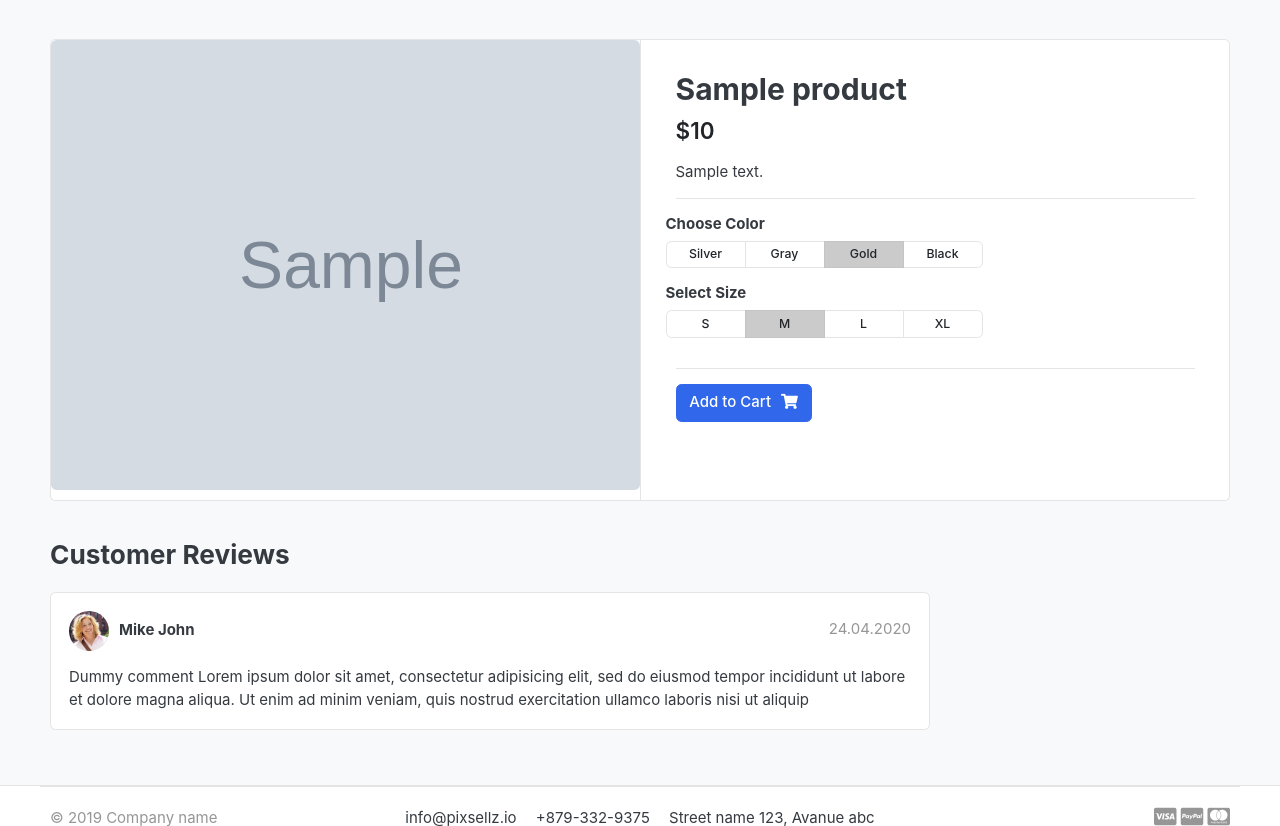
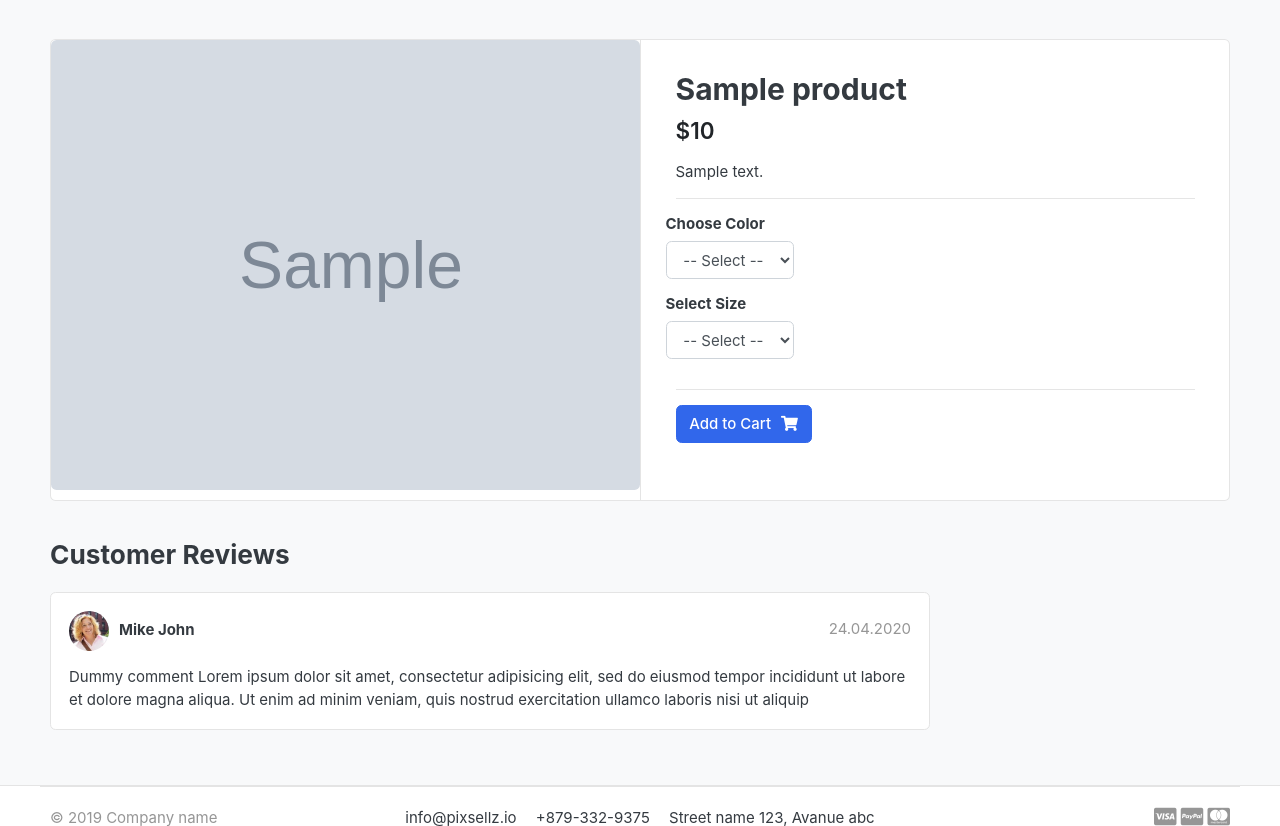
Before and after one commit to SangamChaurasiya/greatKart, a Django app: a page that uses templates/includes/navbar.html in a window 1280 px wide. Shown: the part 119-945 px from the top of the page. Run offline with Django 5.2, Linux system fonts and the light colour scheme; tables that the repository leaves empty hold one stand-in row (values such as "Sample post"); grey boxes marked "Sample" are stand-in pictures; some libraries are stand-ins or nearby versions; some web fonts are replaced.

Commit message:
Cart functionality with variations

```diff
--- a/carts/models.py
+++ b/carts/models.py
@@ -1,6 +1,5 @@
 from django.db import models
-from store.models import Product
-
+from store.models import Product, Variation
 
 
 class Cart(models.Model):
@@ -13,6 +12,7 @@ class Cart(models.Model):
 
 class CartItem(models.Model):
     product = models.ForeignKey(Product, on_delete=models.CASCADE)
+    variations = models.ManyToManyField(Variation, blank=True)
     cart = models.ForeignKey(Cart, on_delete=models.CASCADE)
     quantity = models.IntegerField()
     is_active = models.BooleanField(default=True)
--- a/carts/urls.py
+++ b/carts/urls.py
@@ -6,6 +6,6 @@ app_name = 'cart'
 urlpatterns = [
     path('', views.cart, name="cart"),
     path('add_cart/<int:product_id>/', views.add_cart, name="add_cart"),
-    path('remove_cart/<int:product_id>/', views.remove_cart, name="remove_cart"),
-    path('remove_cart_item/<int:product_id>/', views.remove_cart_item, name="remove_cart_item"),
+    path('remove_cart/<int:product_id>/<int:cart_item_id>/', views.remove_cart, name="remove_cart"),
+    path('remove_cart_item/<int:product_id>/<int:cart_item_id>/', views.remove_cart_item, name="remove_cart_item"),
 ]
--- a/carts/views.py
+++ b/carts/views.py
@@ -1,5 +1,5 @@
 from django.shortcuts import render, redirect, get_object_or_404
-from store.models import Product
+from store.models import Product, Variation
 from .models import Cart, CartItem
 from django.core.exceptions import ObjectDoesNotExist
 
@@ -13,40 +13,86 @@ def _cart_id(request):
 
 def add_cart(request, product_id):
     product = Product.objects.get(id=product_id)    # get the product
+    product_variation = []
+    if request.method == "POST":
+        for item in request.POST:
+            key = item
+            value = request.POST.get(key)
+
+            try:
+                variation = Variation.objects.get(product=product, variation_category__iexact=key, variation_value__iexact=value)
+                product_variation.append(variation)
+            except:
+                pass
+
     try:
         cart = Cart.objects.get(cart_id=_cart_id(request))  # get the cart using the cart_id present in the session
     except Cart.DoesNotExist:
         cart = Cart.objects.create(cart_id=_cart_id(request))
     cart.save()
 
-    try:
-        cart_item = CartItem.objects.get(product=product, cart=cart)
-        cart_item.quantity += 1
-    except CartItem.DoesNotExist:
+    is_cart_item_exists = CartItem.objects.filter(product=product, cart=cart).exists()
+    if is_cart_item_exists:
+        cart_item = CartItem.objects.filter(product=product, cart=cart)
+        # existing variations -> database
+        # current variations -> product_variations
+        # item_id -> database
+        ex_var_list = []
+        id = []
+        for item in cart_item:
+            existing_variation = item.variations.all()
+            ex_var_list.append(list(existing_variation))
+            id.append(item.id)
+
+        if product_variation in ex_var_list:
+            # increase the cart quantity
+            index = ex_var_list.index(product_variation)
+            item_id = id[index]
+            item = CartItem.objects.get(product=product, id=item_id)
+            item.quantity += 1
+            item.save()
+        else:
+            # create a new cart item
+            item = CartItem.objects.create(product=product, quantity=1, cart=cart)
+
+            if len(product_variation) > 0:
+                item.variations.clear()
+                item.variations.add(*product_variation)
+                item.save()
+    else:
         cart_item = CartItem.objects.create(product=product, quantity=1, cart=cart)
-    cart_item.save()
+        if len(product_variation) > 0:
+            cart_item.variations.clear()
+            cart_item.variations.add(*product_variation)
+        cart_item.save()
     return redirect('cart:cart')
 
 
-def remove_cart(request, product_id):
+def remove_cart(request, product_id, cart_item_id):
     cart = Cart.objects.get(cart_id=_cart_id(request))
     product = get_object_or_404(Product, id=product_id)
-    cart_item = CartItem.objects.get(product=product, cart=cart)
+    try:
+        cart_item = CartItem.objects.get(product=product, cart=cart, id=cart_item_id)
 
-    if cart_item.quantity > 1:
-        cart_item.quantity -= 1
-        cart_item.save()
-    else:
-        cart_item.delete()
+        if cart_item.quantity > 1:
+            cart_item.quantity -= 1
+            cart_item.save()
+        else:
+            cart_item.delete()
+    except:
+        pass
 
     return redirect('cart:cart')
 
 
-def remove_cart_item(request, product_id):
+def remove_cart_item(request, product_id, cart_item_id):
     cart = Cart.objects.get(cart_id=_cart_id(request))
     product = get_object_or_404(Product, id=product_id)
-    cart_item = CartItem.objects.get(product=product, cart=cart)
-    cart_item.delete()
+    try:
+        cart_item = CartItem.objects.get(product=product, cart=cart, id=cart_item_id)
+        cart_item.delete()
+    except:
+        pass
     return redirect('cart:cart')
 
 
@@ -61,7 +107,7 @@ def cart(request, total=0, quantity=0, cart_items=None):
             total += (cart_item.product.price * cart_item.quantity)
             quantity = cart_item.quantity
 
-        tax = (18 * total) / 100
+        tax = (2 * total) / 100
         grand_total = total + tax
     except ObjectDoesNotExist:
         return redirect('store:store')
--- a/store/models.py
+++ b/store/models.py
@@ -20,3 +20,30 @@ class Product(models.Model):
 
     def __str__(self):
         return self.product_name
+
+
+class VariationManager(models.Manager):
+    def colors(self):
+        return super(VariationManager, self).filter(variation_category="color", is_active=True)
+
+    def sizes(self):
+        return super(VariationManager, self).filter(variation_category="size", is_active=True)
+
+
+VARIATION_CATEGORY_CHOICE = (
+    ('color', 'Color'),
+    ('size', 'Size'),
+)
+
+
+class Variation(models.Model):
+    product = models.ForeignKey(Product, on_delete=models.CASCADE)
+    variation_category = models.CharField(max_length=100, choices=VARIATION_CATEGORY_CHOICE)
+    variation_value = models.CharField(max_length=100)
+    is_active = models.BooleanField(default=True)
+    created_date = models.DateTimeField(auto_now=True)
+
+    objects = VariationManager()
+
+    def __str__(self):
+        return self.variation_value
--- a/templates/includes/navbar.html
+++ b/templates/includes/navbar.html
@@ -97,7 +97,7 @@
                 <a href="./register.html"> Register</a>
               </div>
             </div>
-            <a href="./cart.html" class="widget-header pl-3 ml-3">
+            <a href="{% url 'cart:cart' %}" class="widget-header pl-3 ml-3">
               <div class="icon icon-sm rounded-circle border">
                 <i class="fa fa-shopping-cart"></i>
               </div>
--- a/templates/store/product_details.html
+++ b/templates/store/product_details.html
@@ -18,6 +18,8 @@
           <!-- gallery-wrap .end// -->
         </aside>
         <main class="col-md-6 border-left">
+          <form action="{% url 'cart:add_cart' product.id %}" method="post">
+            {% csrf_token %}
             <article class="content-body">
               <h2 class="title">{{ product.product_name }}</h2>
 
@@ -33,46 +35,24 @@
               <div class="row">
                 <div class="item-option-select">
                   <h6>Choose Color</h6>
-                <div
-                  class="btn-group btn-group-sm btn-group-toggle"
-                  data-toggle="buttons"
-                >
-                  <label class="btn btn-light">
-                    <input type="radio" name="radio_color" /> Silver
-                  </label>
-                  <label class="btn btn-light">
-                    <input type="radio" name="radio_color" /> Gray
-                  </label>
-                  <label class="btn btn-light active">
-                    <input type="radio" name="radio_color checked" /> Gold
-                  </label>
-                  <label class="btn btn-light">
-                    <input type="radio" name="radio_color" /> Black
-                  </label>
-                </div>
+                  <select name="color" class="form-control" required>
+                    <option value="" disabled selected>-- Select --</option>
+                    {% for color in product.variation_set.colors %}
+                      <option value="{{ color.variation_value }}">{{ color.variation_value | capfirst }}</option>
+                    {% endfor %}
+                  </select>
                 </div>
               </div>
               <!-- row.// -->
               <div class="row">
                 <div class="item-option-select">
                   <h6>Select Size</h6>
-                <div
-                  class="btn-group btn-group-sm btn-group-toggle"
-                  data-toggle="buttons"
-                >
-                  <label class="btn btn-light">
-                    <input type="radio" name="radio_color" /> S
-                  </label>
-                  <label class="btn btn-light active">
-                    <input type="radio" name="radio_color" checked /> M
-                  </label>
-                  <label class="btn btn-light">
-                    <input type="radio" name="radio_color" /> L
-                  </label>
-                  <label class="btn btn-light">
-                    <input type="radio" name="radio_color" /> XL
-                  </label>
-                </div>
+                  <select name="size" class="form-control">
+                    <option value="" disabled selected>-- Select --</option>
+                    {% for size in product.variation_set.sizes %}
+                      <option value="{{ size.variation_value }}">{{ size.variation_value | capfirst }}</option>
+                    {% endfor %}
+                  </select>
                 </div>
               </div>
               <!-- row.// -->
@@ -80,16 +60,11 @@
               {% if product.stock <= 0 %}
                 <h5 class="text-danger">Out of Stock</h5>
               {% else %}
-              {% if in_cart %}
-                <!-- Added to cart -->
-                <a href="#" class="btn btn-success"><span class="text">Added to Cart</span><i class="fas fa-check"></i></a>
-                <a href="{% url 'cart:cart' %}" class="btn btn-outline-primary"><span class="text">View Cart</span><i class="fas fa-eye"></i></a>
-              {% else %}
-                <a href="{% url 'cart:add_cart' product.id %}" class="btn btn-primary"><span class="text">Add to Cart</span><i class="fas fa-shopping-cart"></i></a>
-              {% endif %}
+                <button type="submit" class="btn btn-primary"><span class="text">Add to Cart</span><i class="fas fa-shopping-cart"></i></button>
               {% endif %}
             </article>
             <!-- product-info-aside .// -->
+          </form>
         </main>
         <!-- col.// -->
       </div>
```
Also changed, not shown: carts/admin.py (+9 -2 lines), store/admin.py (+7 -1 lines), templates/store/cart.html (+22 -13 lines), carts/migrations/0002_cartitem_variations.py (added), store/migrations/0002_variation.py (added), store/migrations/0003_alter_variation_variation_category.py (added). Lines whose indentation alone changed are shown as unchanged.
